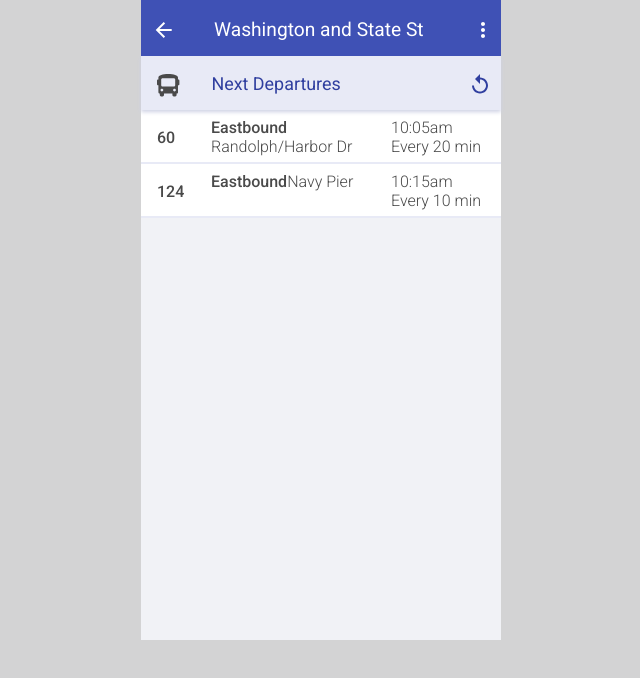
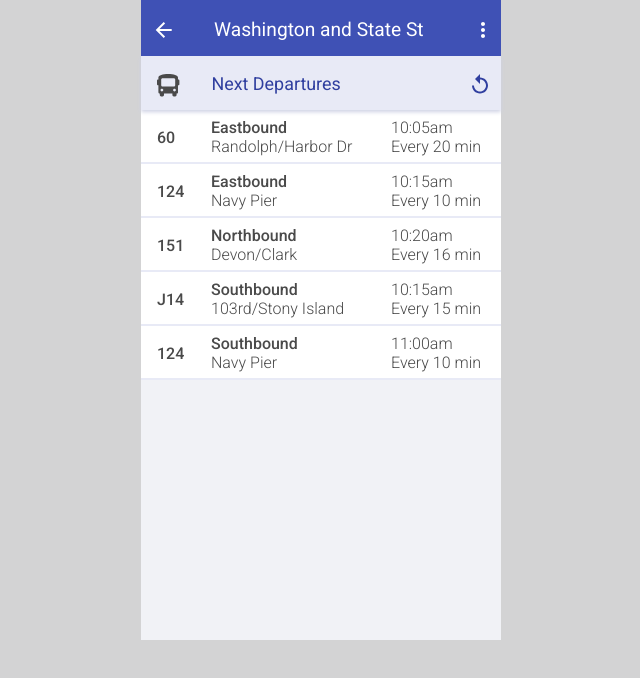
Before and after one commit to Bellaiza631/Bellaiza631.github.io, a plain HTML site: page index.html in a window 1280 px wide. Shown: the whole page, without its empty margins (319-959 px from the left). Drawn offline with Linux system fonts and the light colour scheme.

```diff
--- a/css/styles.css
+++ b/css/styles.css
@@ -128,13 +128,14 @@
      border-bottom: 2px solid #E8EAF6;
      line-height: 1.2em;
      font-size: 1em;
+     display: inline-flex;
 }
 
-.row ul{
+/*.row ul{
   display: flex;
   flex-direction: row;
   flex-wrap: wrap;
-}
+}*/
  .statusBar {
      width: 360px;
      height: 24px;
--- a/index.html
+++ b/index.html
@@ -31,102 +31,64 @@
                 </ul>
             </div>
             <div class="row">
-                 <ul>
-                   <li class="line"><h1>60</h1></li>
-                   <li>
+                <h1 class="line">60</h1>
                      <ul class="address">
                        <li><h1>Eastbound</h1></li>
                        <li><h3>Randolph/Harbor Dr</h3></li>
                      </ul>
-                   </li>
-                   <li>
                      <ul class="time">
                        <li><h3>10:05am</h3></li>
                        <li><h3>Every 20 min</h3></li>
                      </ul>
-                   </li>
-                 </ul>
             </div>
             <div class="row">
-              <ul>
-                <li class="line"><h1>124</h1></li>
-                <li>
+                <h1 class="line">124</h1>
                      <ul class="address">
                        <li><h1>Eastbound</h1></li>
                        <li><h3>Navy Pier</h3></li>
                      </ul>
-                </li>
-                <li>
                      <ul class="time">
                        <li><h3>10:15am</h3></li>
                        <li><h3>Every 10 min</h3></li>
                      </ul>
-                </li>
-              </ul>
-
-            </div>
-            <!--<div class="row">
-                <div class="content">
-                    <div class="line">
-                        <h2>124</h2>
-                    </div>
-                    <div class="address">
-                        <h1>Eastbound</h1>
-                        <h3>Navy Pier</h3>
-                    </div>
-                    <div class="time">
-                        <h3>10:15am</h3>
-                        <h3>Every 10 min</h3>
-                    </div>
-                </div>
             </div>
             <div class="row">
-                <div class="content">
-                    <div class="line">
-                        <h2>151</h2>
-                    </div>
-                    <div class="address">
-                        <h1>Northbound</h1>
-                        <h3>Devon/Clark</h3>
-                    </div>
-                    <div class="time">
-                        <h3>10:20am</h3>
-                        <h3>Every 16 min</h3>
-                    </div>
-                </div>
+                <h1 class="line">151</h1>
+                     <ul class="address">
+                       <li><h1>Northbound</h1></li>
+                       <li><h3>Devon/Clark</h3></li>
+                     </ul>
+                     <ul class="time">
+                       <li><h3>10:20am</h3></li>
+                       <li><h3>Every 16 min</h3></li>
+                     </ul>
             </div>
             <div class="row">
-                <div class="content">
-                    <div class="line">
-                        <h2>J14</h2>
-                    </div>
-                    <div class="address">
-                        <h1>Southbound</h1>
-                        <h3>103rd/Stony Island</h3>
-                    </div>
-                    <div class="time">
-                        <h3>10:15am</h3>
-                        <h3>Every 15 min</h3>
-                    </div>
-                </div>
+                <h1 class="line">J14</h1>
+                     <ul class="address">
+                       <li><h1>Southbound</h1></li>
+                       <li><h3>103rd/Stony Island</h3></li>
+                     </ul>
+                     <ul class="time">
+                       <li><h3>10:15am</h3></li>
+                       <li><h3>Every 15 min</h3></li>
+                     </ul>
             </div>
             <div class="row">
-                <div class="content">
-                    <div class="line">
-                        <h2>124</h2>
+                <h1 class="line">124</h1>
+                     <ul class="address">
+                       <li><h1>Southbound</h1></li>
+                       <li><h3>Navy Pier</h3></li>
+                     </ul>
+                     <ul class="time">
+                       <li><h3>11:00am</h3></li>
+                       <li><h3>Every 10 min</h3></li>
+                     </ul>
             </div>
-                    <div class="address">
-                        <h1>Southbound</h1>
-                        <h3>Navy Pier</h3>
-                    </div>
-                    <div class="time">
-                        <h3>11:00am</h3>
-                        <h3>Every 10 min</h3>
-                    </div>
-                </div>
-            </div>
-        </section>
-        <section class="service">
+
+
+
+        <!--<section class="service">
             <div class="title">
                 <h2>Out of service</h2>
             </div>
```
Lines whose indentation alone changed are shown as unchanged.
